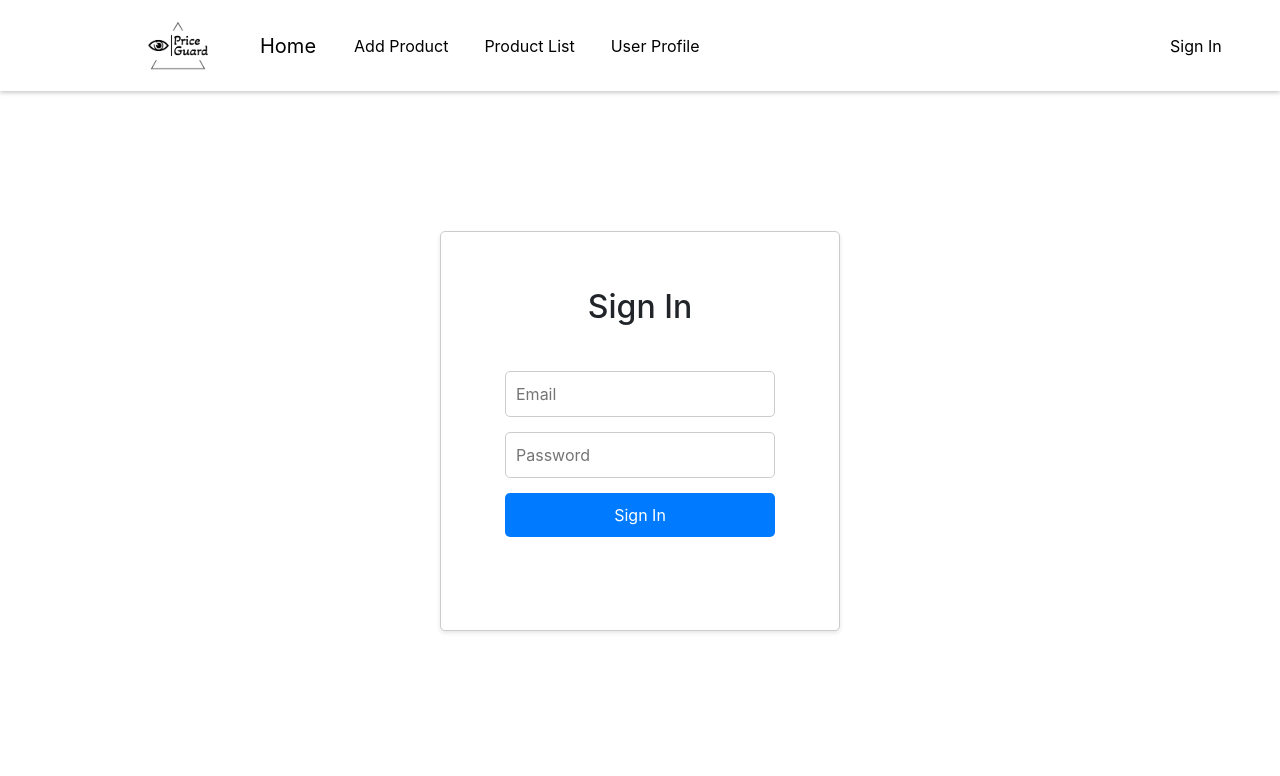
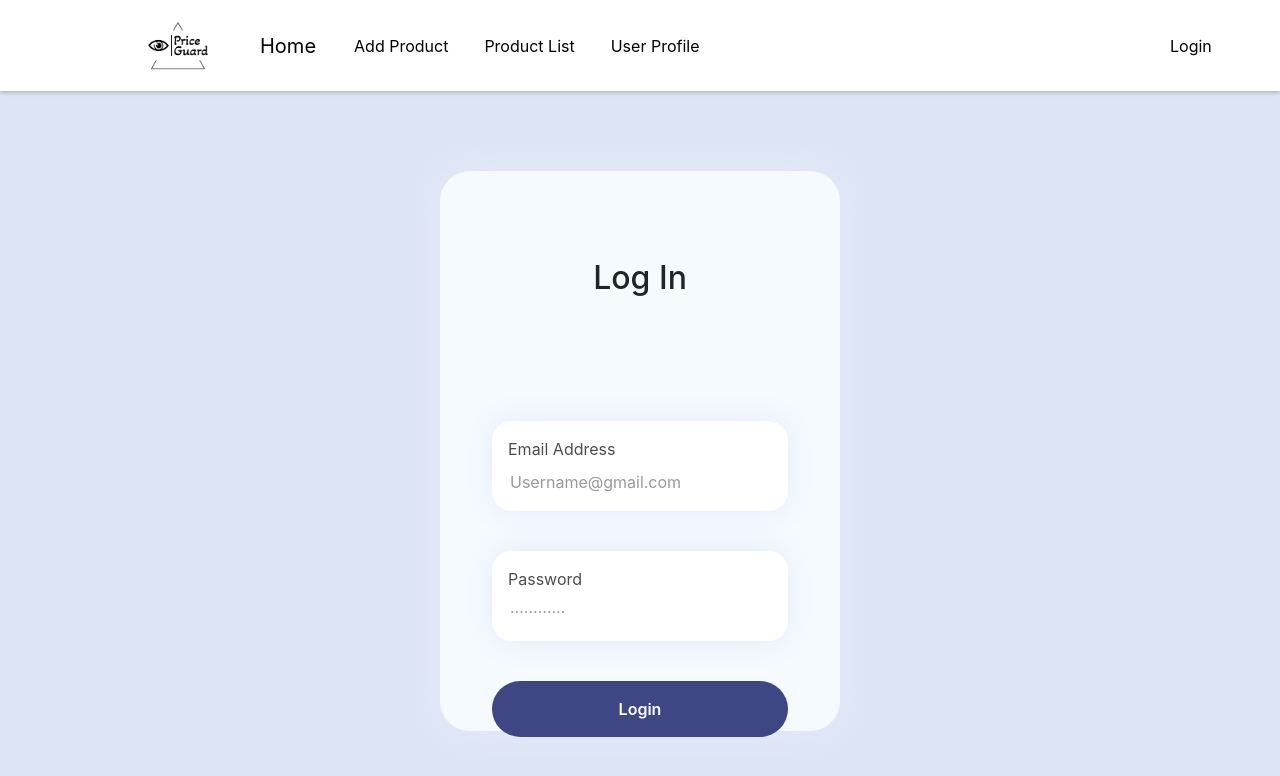
Before and after one commit to yashcarpenter/price-guard-frontend, a React (Create React App) app: page /signin in a window 1280 px wide. Shown: the top 776 px of the page. Built offline with nearby package versions, Linux system fonts and the light colour scheme.

Commit message:
Changed Sigin Page

```diff
--- a/public/index.html
+++ b/public/index.html
@@ -12,7 +12,7 @@
 
     <link href="https://cdn.jsdelivr.net/npm/bootstrap@5.3.2/dist/css/bootstrap.min.css" rel="stylesheet"
       integrity="sha384-T3c6CoIi6uLrA9TneNEoa7RxnatzjcDSCmG1MXxSR1GAsXEV/Dwwykc2MPK8M2HN" crossorigin="anonymous">
-    <title>React App</title>
+    <title>Price Guard</title>
   </head>
   <body>
 
--- a/src/components/ProductList.js
+++ b/src/components/ProductList.js
@@ -60,9 +60,10 @@ const ProductList = () => {
         <div className="container mt-5">
           <div style={{ display: "grid", alignItems: "center", justifyContent: "center", height: "10vh" }}><h1>Product Table</h1></div>
           <div style={{ display: "grid", alignItems: "center", justifyContent: "center"}}>
-          <table className="table table-striped">
-            <thead>
+          <table className="table table-hover">
+            <thead className="thead-dark">
               <tr>
+                <th>Graph</th>
                 <th>Product ASIN </th>
                 <th>Product Name</th>
                 <th>Added At</th>
@@ -78,10 +79,10 @@ const ProductList = () => {
                 <tr key={product.productAsin}>
                   <td>
                     <button
-                      style={styles.removeButton}
+                      className="btn btn-primary"
                       onClick={() => handleGraphOnClick(product.productAsin)}
                     >
-                      Price Graph
+                      Graph
                     </button>
                   </td>
                   <td>{product.productAsin}</td>
@@ -93,7 +94,7 @@ const ProductList = () => {
                   <td>{formatDateTime(product.lastMinPriceAt)}</td>
                   <td>
                     <button
-                      style={styles.removeButton}
+                      className="btn btn-danger"
                       onClick={() => handleRemoveProduct(product.productAsin)}
                     >
                       Remove
@@ -110,14 +111,4 @@ const ProductList = () => {
   }
 };
 
-const styles = {
-  removeButton: {
-    backgroundColor: '#d9534f',
-    color: 'white',
-    border: 'none',
-    borderRadius: '4px',
-    cursor: 'pointer',
-  },
-};
-
 export default ProductList;
--- a/src/components/header/Header.js
+++ b/src/components/header/Header.js
@@ -38,9 +38,9 @@ function Header() {
         <Container>
           <div style={{ marginLeft: '30vw' }}>
             {data.isLoggedIn? (
-              <button onClick={handleSignOut} style={styles.signout}>Sign Out</button>
+              <button onClick={handleSignOut} style={styles.signout}>Log Out</button>
               ) : (
-              <Nav.Link as={Link} to="/signin" className="SignInButton">Sign In</Nav.Link>
+              <Nav.Link as={Link} to="/signin" className="SignInButton">Login</Nav.Link>
             )}
           </div>
         </Container>
--- /dev/null
+++ b/src/components/signIn/SignIn.js
@@ -0,0 +1,98 @@
+import React, { useState, useContext } from 'react';
+import { useNavigate } from 'react-router-dom';
+import UserContext from '../../context/UserContext';
+import './signIn.css';
+
+const SignIn = () => {
+  const navigate = useNavigate();
+  const [email, setEmail] = useState('');
+  const [password, setPassword] = useState('');
+  const [error, setError] = useState('');
+  const [showPopup, setShowPopup] = useState(false);
+
+  const { data, updateData } = useContext(UserContext);
+
+  const handleSubmit = async (e) => {
+    e.preventDefault();
+
+    try {
+      const response = await fetch(`http://localhost:8081/api/login?email=${encodeURIComponent(email)}&password=${encodeURIComponent(password)}`, {
+        method: 'POST',
+        headers: {
+          'Content-Type': 'application/json',
+        },
+      });
+
+      const responseData = await response.json();
+
+      if (response.ok) {
+        updateData(responseData.userName, responseData.password, responseData.email, true);
+        navigate('/');
+      } else if (response.status === 401) {
+        setError(responseData);
+        setShowPopup(true);
+      } else {
+        setError('An error occurred while signing in');
+        setShowPopup(true);
+      }
+    } catch (error) {
+      console.error('Error signing in:', error);
+      setError('An error occurred while signing in');
+      setShowPopup(true);
+    }
+  }
+
+  return (
+    <div id='outer-container'>
+        <div id='singIn-div'>
+        <div className='signin-heading-div'><h2 className='signin-heading'>Log In</h2></div>
+        <form id='singIn-form' onSubmit={handleSubmit}>
+          <div id="email">
+          <label htmlFor="email">Email Address</label>
+            <div className="sec-2">
+                <input
+                placeholder="Username@gmail.com"
+                type="email"
+                value={email}
+                onChange={(e) => setEmail(e.target.value)}
+                required/>
+            </div>
+          </div>
+          <div id="password">
+          <label htmlFor="password">Password</label>
+            <div className="sec-2">
+            <input
+              type="password"
+              placeholder="············"
+              value={password}
+              onChange={(e) => setPassword(e.target.value)}
+              required
+            />
+            </div>
+          </div>
+          <button className="signin-submit-button" type="submit">Login</button>
+        </form>
+        {showPopup && (
+          <div style={popupStyles}>
+            <p style={{ color: 'red' }}>{error}</p>
+            <button style={{ backgroundColor: '#007bff', color: '#fff', border: 'none', borderRadius: '5px', padding: '8px 12px', cursor: 'pointer', fontSize: '14px', transition: 'background-color 0.3s ease' }} onClick={() => setShowPopup(false)}>Close</button>
+          </div>
+        )}
+        </div>
+    </div>
+
+  );
+};
+
+const popupStyles = {
+    position: 'absolute',
+    top: '50%',
+    left: '50%',
+    transform: 'translate(-50%, -50%)',
+    backgroundColor: '#fff',
+    padding: '20px',
+    borderRadius: '5px',
+    boxShadow: '0 2px 4px rgba(0, 0, 0, 0.1)',
+  };
+
+export default SignIn;
--- /dev/null
+++ b/src/components/signIn/signIn.css
@@ -0,0 +1,85 @@
+#outer-container {
+    height: 90vh;
+    width: 100vw;
+    background: hsl(218deg 50% 91%);
+    display: grid;
+    justify-content: center;
+    align-items: center;
+}
+#singIn-div{
+    height: 70vh;
+    width: 400px;
+    background: hsl(209.4deg 100% 98.11%);
+    border-radius: 30px;
+	box-shadow: 0 0 2em hsl(231deg 62% 94%);
+    padding: 2em;
+	display: flex;
+	flex-direction: column;
+}
+.signin-heading-div{
+    display: grid;
+    justify-content: center;
+    align-items: center;
+    margin: 7vh;
+}
+.signin-heading{
+    display: grid;
+    justify-content: center;
+    align-items: center;
+}
+#singIn-form{
+    display: flex;
+	flex-direction: column;
+    margin-top: 5vh;
+}
+
+#email, #password {
+    background: hsl(0deg 0% 100%);
+    box-shadow: 0 0 2em hsl(231deg 62% 94%);
+    padding: 1em;
+    display: flex;
+    flex-direction: column;
+    gap: 0.5em;
+    border-radius: 20px;
+    color: hsl(0deg 0% 30%);
+    margin: 20px;
+  }
+
+input {
+    outline: none;
+    border: none;
+}
+
+/* input::placeholder {
+    color: hsl(0deg 0% 0%);
+    font-size: 0.9em;
+} */
+
+::placeholder {
+    color: #999; /* Example color */
+  }
+
+/* Style the placeholder text for a specific input */
+#myInput::placeholder {
+color: #ccc; /* Example color */
+}
+
+ion-icon {
+    color: hsl(0deg 0% 30%);
+    margin-bottom: -.2em;
+}
+.sec-2 {
+    display: flex;
+    gap: 0.5em;
+    align-items: center;
+}
+
+.signin-submit-button {
+    padding: 1em;
+    background: hsl(233deg 36% 38%);
+    color: hsl(0 0 100);
+    border: none;
+    border-radius: 30px;
+    font-weight: 600;
+    margin: 20px;
+}
--- a/src/components/userProfile/UserProfile.js
+++ b/src/components/userProfile/UserProfile.js
@@ -1,9 +1,9 @@
+import './userProfile.css';
 import React, { useState, useEffect, useContext } from 'react';
 import UserContext from '../../context/UserContext';
-import PleaseLogin from '../dialougeBox/PleaseLogin';
-import './userProfile.css';
+import PleaseSignIn from '../dialougeBox/PleaseLogin';
 
-const UserProfile = ()=> {
+const UserProfile = () => {
   const [loading, setLoading] = useState(true);
   const [error, setError] = useState(null);
   const [responseData, setResponseData] = useState(null);
@@ -58,38 +58,36 @@ const UserProfile = ()=> {
     }
   };
 
-
   if (loading) {
     return <p>Loading...</p>;
   }
 
   if (error) {
-    return <PleaseLogin/>;
+    return <PleaseSignIn/>;
   }
 
-    return(
-        <div className="outerContainer">
-            <div className="innerContainer">
-                <h1 style={{height:'10vh'}}>User Profile</h1>
-                <div className='tableContainer'>
-                    <table >
-                        {/* <thead style={styles.thead}>
+  return (
+    <div className="outer-container-1">
+      <h1 className="user-profile-heading">User Profile</h1>
+      <div className="user-profile-table-container">
+        <table className="user-profile-table">
+          <thead>
             <tr>
-                            <th style={styles.th}>Username</th>
-                            <th style={styles.th}>Name</th>
-                            <th style={styles.th}>Email</th>
-                            <th style={styles.th}>Mobile Number</th>
-                            <th style={styles.th}>Actions</th>
+              <th>Username</th>
+              <th>Name</th>
+              <th>Email</th>
+              <th>Mobile Number</th>
+              <th>Actions</th>
             </tr>
-                        </thead> */}
-                        <tbody >
-                        {/* <tr key={responseData.email}>
+          </thead>
+          <tbody>
+            <tr key={responseData.email}>
               <td>{responseData.userName}</td>
+              <td>{responseData.name}</td>
               <td>{responseData.email}</td>
-                            <td>{responseData.name}</td>
               <td>{responseData.mobileNumber}</td>
               <td>
-                            <div style={styles.buttonContainer}>
+                <div className="user-profile-action-buttons">
                   <ChangeFieldButton
                     label="Email"
                     fieldName="Email"
@@ -112,65 +110,13 @@ const UserProfile = ()=> {
                   />
                 </div>
               </td>
-                        </tr> */}
-                        <tr>
-                            <td style={{textAlign: 'right'}}>Name: </td>
-                            <td>{responseData.name}</td>
-                            <td>
-
-                            </td>
-                        </tr>
-                        <tr>
-                            <td style={{textAlign: 'right'}}>User Name: </td>
-                            <td>{responseData.userName}</td>
-                            <td>
-                                <ChangeFieldButton
-                                    label="Username"
-                                    fieldName="UserName"
-                                    onFieldChange={(newValue) => updateUserField('UserName', newValue)}
-                                    />
-                            </td>
-                        </tr>
-                        <tr>
-                            <td style={{textAlign: 'right'}}>Email: </td>
-                            <td>{responseData.email}</td>
-                            <td>
-                                <ChangeFieldButton
-                                    label="Email"
-                                    fieldName="Email"
-                                    onFieldChange={(newValue) => updateUserField('Email', newValue)}
-                                    />
-                            </td>
-                        </tr>
-                        <tr>
-                            <td style={{textAlign: 'right'}}>Mobile Number: </td>
-                            <td>{responseData.mobileNumber}</td>
-                            <td>
-                                <ChangeFieldButton
-                                    label="Mobile Number"
-                                    fieldName="MobileNumber"
-                                    onFieldChange={(newValue) => updateUserField('MobileNumber', newValue)}
-                                    />
-                            </td>
-                        </tr>
-                        <tr>
-                            <td></td>
-                            <td></td>
-                            <td>
-                                <ChangeFieldButton
-                                    label="Password"
-                                    fieldName="Password"
-                                    onFieldChange={(newValue) => updateUserField('Password', newValue)}
-                                    />
-                            </td>
             </tr>
           </tbody>
         </table>
       </div>
     </div>
-        </div>
   );
-}
+};
 
 const ChangeFieldButton = ({ label, fieldName, onFieldChange }) => {
   const [editMode, setEditMode] = useState(false);
@@ -191,67 +137,27 @@ const ChangeFieldButton = ({ label, fieldName, onFieldChange }) => {
   return (
     <div>
       {!editMode ? (
-          <button className='button' onClick={handleToggleEditMode}>
+        <button className="change-field-button" onClick={handleToggleEditMode}>
           Change {label}
         </button>
       ) : (
-          <div className='inputContainer'>
+        <div className="input-container">
           <input
             type="text"
             value={newValue}
             onChange={(e) => setNewValue(e.target.value)}
-              style={styles.input}
+            className="input-field"
           />
-            <button className='changeButton' onClick={handleFieldChange}>
+          <button className="save-button" onClick={handleFieldChange}>
             Save
           </button>
-            <button className='changeButton' onClick={handleToggleEditMode}>
+          <button className="cancel-button" onClick={handleToggleEditMode}>
             Cancel
           </button>
         </div>
       )}
     </div>
   );
-}
-
-const styles = {
-    buttonContainer: {
-      display: 'flex',
-      gap: '10px',
-    },
-    changeButton:{
-      backgroundColor: '#d9534f',
-      color: 'white',
-      border: 'none',
-      borderRadius: '4px',
-      cursor: 'pointer',
-    },
-    button: {
-      padding: '8px 12px',
-      backgroundColor: '#28a745',
-      color: '#fff',
-      border: 'none',
-      borderRadius: '5px',
-      cursor: 'pointer',
-    },
-    inputContainer: {
-      display: 'flex',
-      gap: '10px',
-    },
-    input: {
-      padding: '8px',
-      fontSize: '14px',
-      border: '1px solid #ccc',
-      borderRadius: '5px',
-    },
-    cancelButton: {
-      padding: '8px 12px',
-      backgroundColor: '#007bff',
-      color: '#fff',
-      border: 'none',
-      borderRadius: '5px',
-      cursor: 'pointer',
-    }
 };
 
 export default UserProfile;
--- a/src/components/welcomePage/WelcomePage.js
+++ b/src/components/welcomePage/WelcomePage.js
@@ -34,7 +34,7 @@ function WelcomePage() {
           {!data.isLoggedIn? (
             <div style={{display:'grid', justifyContent:"center", alignContent:'center'}}>
             <Link to="/signin">
-              <button className='signin'>SignIn</button>
+              <button className='signin'>Login</button>
             </Link>
             <Link to="/signup">
               <button className='signup'>Register</button>
--- a/src/index.js
+++ b/src/index.js
@@ -15,9 +15,10 @@ import AboutCreator from './components/AboutCreator' ;
 import ProductList from './components/ProductList';
 // import UserProfile from './components/UserProfile';
 import SignupPage from './components/SignUp';
-import SignIn from './components/SignIn';
 import UserProfile from './components/userProfile/UserProfile';
 import PriceGraph from './components/ProductGraph';
+// import SignIn from './components/SignIn';
+import SignIn from './components/signIn/SignIn';
 
 const router = createBrowserRouter([
   {
```
Also changed, not shown: src/components/userProfile/userProfile.css (+37 -68 lines). Lines whose indentation alone changed are shown as unchanged.
